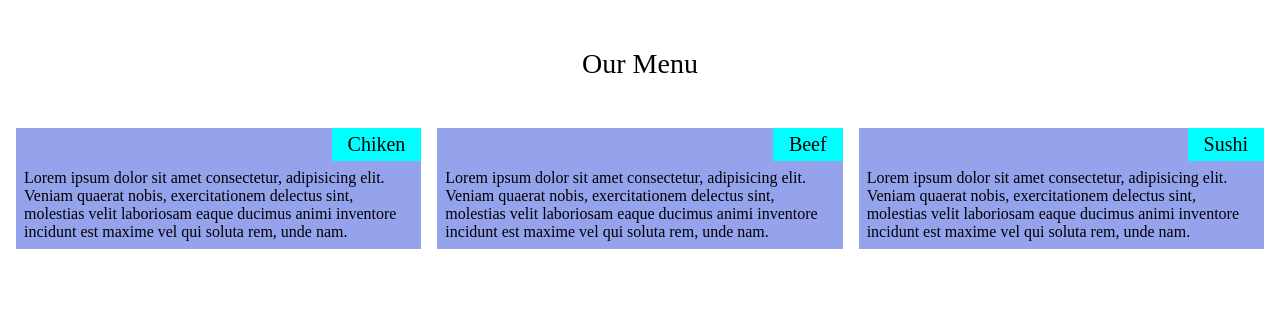
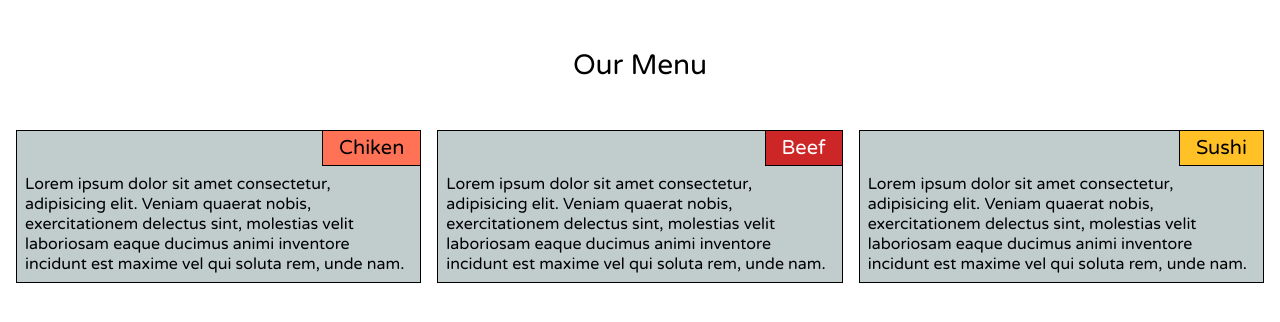
Before and after one commit to IoannaAthn/mod2_solution, a plain HTML site: page index.html in a window 1280 px wide. Drawn offline with Linux system fonts and the light colour scheme.

Commit message:
fullstack Course coding assignment module 2

```diff
--- a/css/style.css
+++ b/css/style.css
@@ -7,6 +7,7 @@ html{
   font-size: 100%;
 }
 body{
+  font-family: 'Varela Round', sans-serif;
   padding: 2rem 1rem;
 }
 
@@ -19,12 +20,13 @@ section{
   display: grid;
 }
 .box{
-  background-color: rgb(149, 162, 236);
+  background-color:	#c1cdcd;
   margin: 1rem 0;
   position: relative;
   top: 0;
   left: 0;
   width: auto;
+  border: solid 1px black;
 
   text-align: right;
 }
@@ -32,12 +34,24 @@ section{
   font-size: 125%;
   text-align:right;
   padding: .3rem 1rem ;
-  background-color: aqua;
+  border: black 1px solid;
+  border-top:none ;
+  border-right: none;
   display: inline-block;
 }
 .content{
   text-align: left;
   padding:.5rem;
+}
+#chicken{
+  background-color:	#ff7256;
+}
+#beef{
+  background-color:	#cd2626;
+  color: white;
+}
+#sushi{
+  background-color:	#ffc125;
 }
 
 
--- a/index.html
+++ b/index.html
@@ -5,24 +5,25 @@
   <meta name="viewport" content="width=device-width, initial-scale=1.0">
   <title>Document</title>
   <link rel="stylesheet" href="css/style.css">
+  <link href="https://fonts.googleapis.com/css2?family=Varela+Round&display=swap" rel="stylesheet">
 </head>
 <body>
   <header>Our Menu</header>
   <section>
 
     <div class="box box1">
-      <p class="section-title">Chiken</p>
+      <p class="section-title" id="chicken">Chiken</p>
 
       <div class="content">Lorem ipsum dolor sit amet consectetur, adipisicing elit. Veniam quaerat nobis, exercitationem delectus sint, molestias velit laboriosam eaque ducimus animi inventore incidunt est maxime vel qui soluta rem, unde nam.</div>
     </div>
 
     <div class="box box2">
-      <p class="section-title">Beef</p>
+      <p class="section-title" id="beef">Beef</p>
       <div class="content"> Lorem ipsum dolor sit amet consectetur, adipisicing elit. Veniam quaerat nobis, exercitationem delectus sint, molestias velit laboriosam eaque ducimus animi inventore incidunt est maxime vel qui soluta rem, unde nam.</div>
     </div>
 
     <div class="box box3">
-      <p class="section-title">Sushi</p>
+      <p class="section-title" id="sushi">Sushi</p>
       <div class="content">Lorem ipsum dolor sit amet consectetur, adipisicing elit. Veniam quaerat nobis, exercitationem delectus sint, molestias velit laboriosam eaque ducimus animi inventore incidunt est maxime vel qui soluta rem, unde nam.</div>
     </div>
   </section>
```
